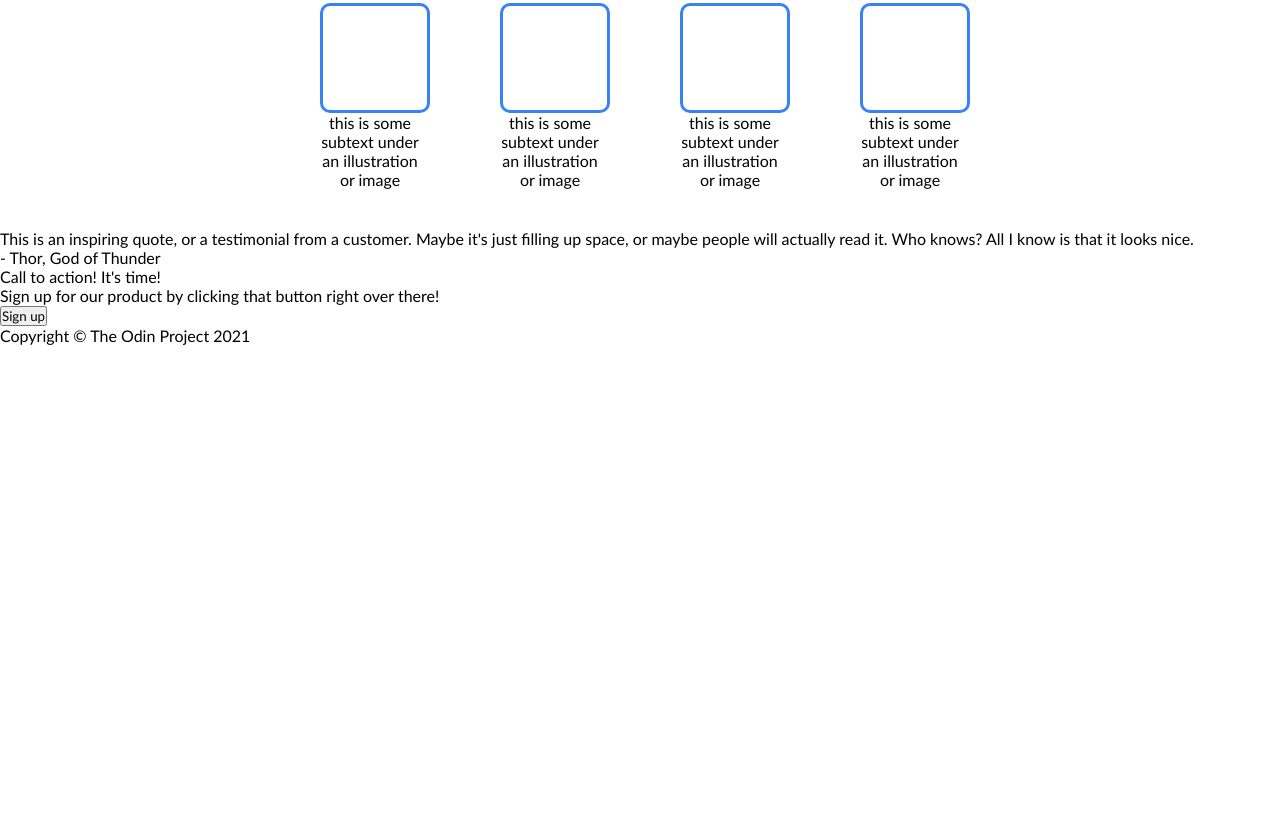
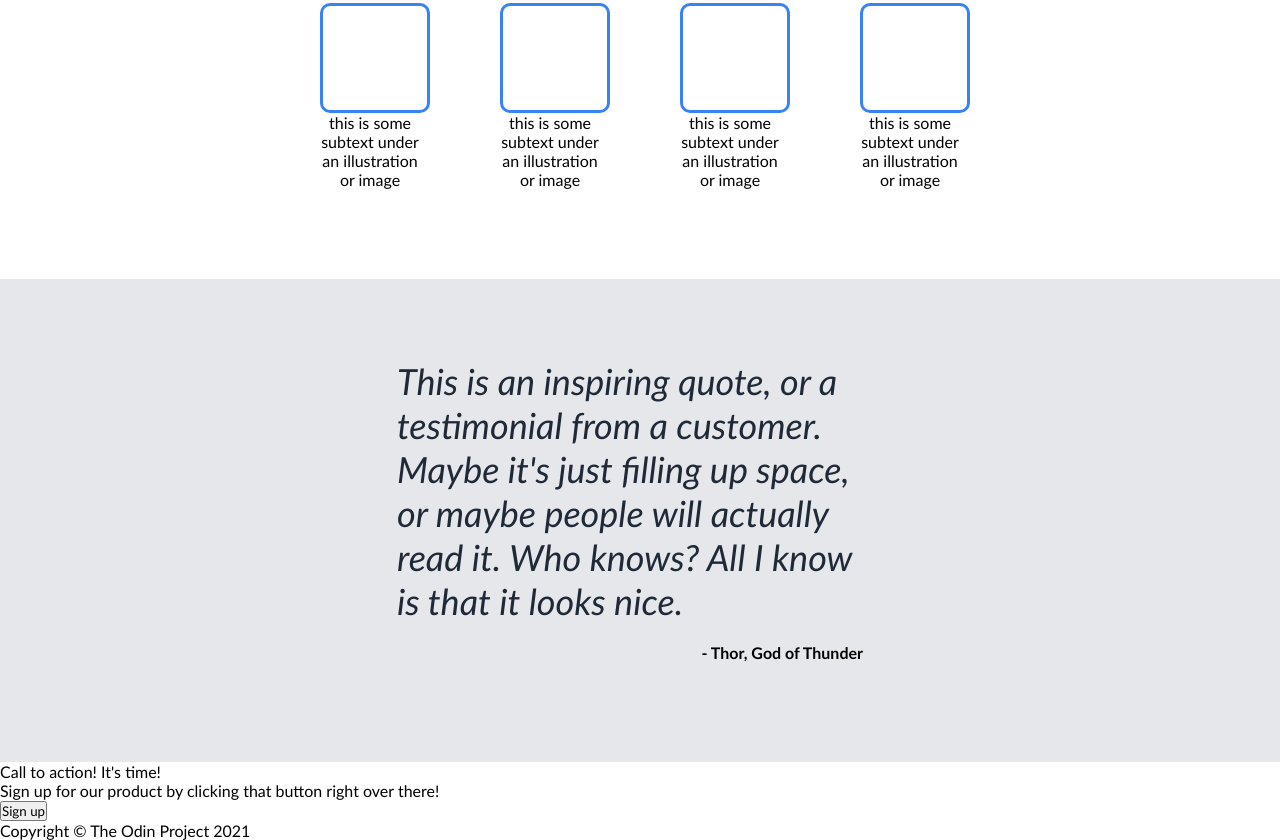
Before and after one commit to CWJ87/landing-page, a plain HTML site: page index.html in a window 1280 px wide. Shown: the part 714-1554 px from the top of the page. Before the commit the page ends 1059 px from the top, so only its background shows below. Drawn offline with Linux system fonts and the light colour scheme.

Commit message:
Style quote section
- Style and positioned the quote and citation

```diff
--- a/style.css
+++ b/style.css
@@ -89,6 +89,7 @@ ul a {
     align-items: center;
     justify-content: center;
     gap: 80px;
+    flex-wrap: wrap;
 }
 
 .info-container > .info {
@@ -102,3 +103,27 @@ ul a {
     height: 110px;
     width: 110px;
 }
+
+/* Quote */
+.quote {
+    margin-top: 50px;
+    background-color: #E5E7EB;
+    padding: 80px 100px;
+    display: flex;
+    flex-direction: column;
+    justify-content: center;
+    align-items: center;
+}
+.quote > blockquote {
+    font-style: italic;
+    font-size: 36px;
+    color: #1F2937;
+    width: 45%;
+}
+
+.quote > footer {
+    text-align: right;
+    width: 45%;
+    font-weight: bold;
+    padding: 20px;
+}
```
